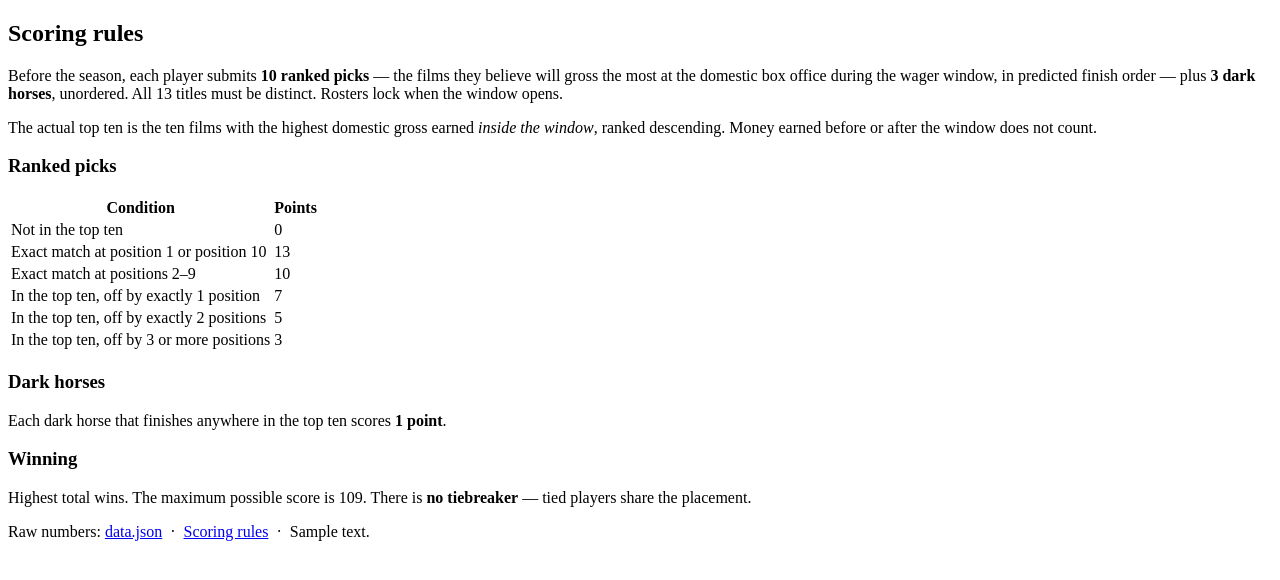
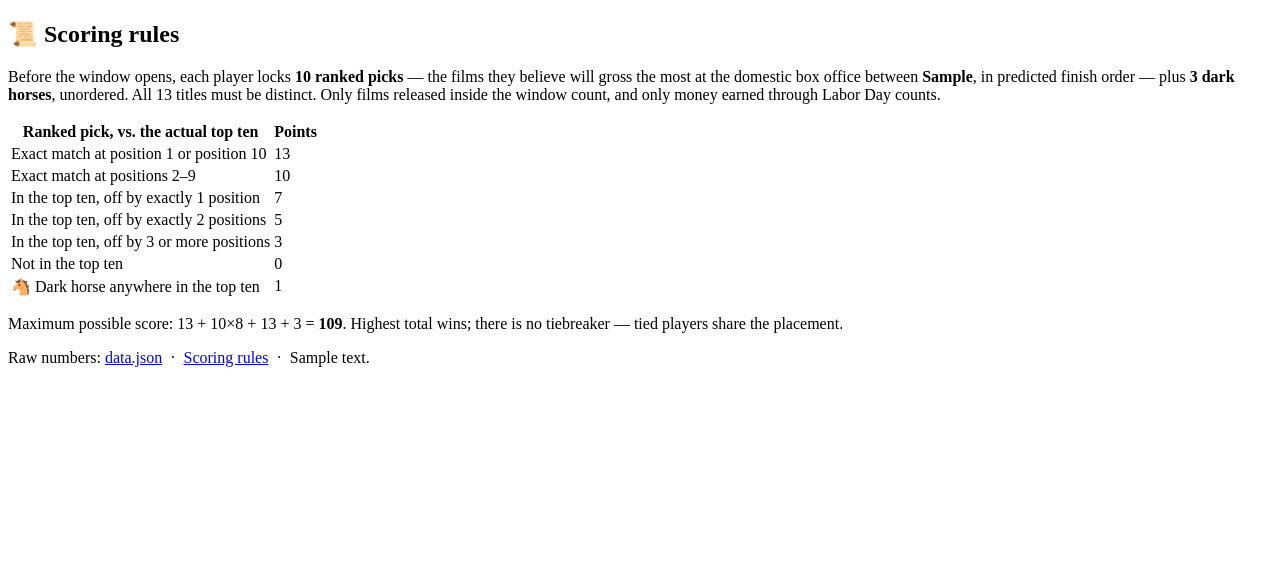
Before and after one commit to bclarkejr/interactive-smw, a Python web app: template smw/render/templates/rules.html.j2 in a window 1280 px wide. Shown: the part 139-719 px from the top of the page. Run offline with Jinja, Linux system fonts and the light colour scheme; the template is opened without the code that fills it: most values are stand-ins (such as "Sample title", 1, 10 or a date in 2020).

Commit message:
feat: scoring rules page to the mockup

```diff
--- a/smw/render/templates/rules.html.j2
+++ b/smw/render/templates/rules.html.j2
@@ -1,28 +1,22 @@
 {% extends "base.html.j2" %}
 {% block content %}
-<h2>Scoring rules</h2>
-<p>Before the season, each player submits <strong>10 ranked picks</strong> — the films they
-believe will gross the most at the domestic box office during the wager window, in
-predicted finish order — plus <strong>3 dark horses</strong>, unordered. All 13 titles must
-be distinct. Rosters lock when the window opens.</p>
-<p>The actual top ten is the ten films with the highest domestic gross earned
-<em>inside the window</em>, ranked descending. Money earned before or after the window
-does not count.</p>
-<h3>Ranked picks</h3>
-<table>
-<thead><tr><th>Condition</th><th>Points</th></tr></thead>
-<tbody>
-<tr><td>Not in the top ten</td><td>0</td></tr>
-<tr><td>Exact match at position 1 or position 10</td><td>13</td></tr>
-<tr><td>Exact match at positions 2–9</td><td>10</td></tr>
-<tr><td>In the top ten, off by exactly 1 position</td><td>7</td></tr>
-<tr><td>In the top ten, off by exactly 2 positions</td><td>5</td></tr>
-<tr><td>In the top ten, off by 3 or more positions</td><td>3</td></tr>
-</tbody>
-</table>
-<h3>Dark horses</h3>
-<p>Each dark horse that finishes anywhere in the top ten scores <strong>1 point</strong>.</p>
-<h3>Winning</h3>
-<p>Highest total wins. The maximum possible score is 109. There is
-<strong>no tiebreaker</strong> — tied players share the placement.</p>
+<h2>📜 Scoring rules</h2>
+<p>Before the window opens, each player locks <strong>10 ranked picks</strong> — the films they
+believe will gross the most at the domestic box office between <strong>{{ window_and }}</strong>, in predicted finish order — plus <strong>3 dark horses</strong>, unordered.
+All 13 titles must be distinct. Only films released inside the window count, and only money
+earned through Labor Day counts.</p>
+<div class="scroller"><table>
+  <thead><tr><th class="t">Ranked pick, vs. the actual top ten</th><th>Points</th></tr></thead>
+  <tbody>
+    <tr><td class="t">Exact match at position 1 or position 10</td><td class="pos">13</td></tr>
+    <tr><td class="t">Exact match at positions 2–9</td><td class="pos">10</td></tr>
+    <tr><td class="t">In the top ten, off by exactly 1 position</td><td class="pos">7</td></tr>
+    <tr><td class="t">In the top ten, off by exactly 2 positions</td><td class="pos">5</td></tr>
+    <tr><td class="t">In the top ten, off by 3 or more positions</td><td class="pos">3</td></tr>
+    <tr><td class="t">Not in the top ten</td><td class="zero">0</td></tr>
+    <tr><td class="t">🐴 Dark horse anywhere in the top ten</td><td class="pos">1</td></tr>
+  </tbody>
+</table></div>
+<p class="small">Maximum possible score: 13 + 10×8 + 13 + 3 = <strong>109</strong>.
+Highest total wins; there is no tiebreaker — tied players share the placement.</p>
 {% endblock %}
```
Also changed, not shown: tests/test_page.py (+9 -0 lines).
